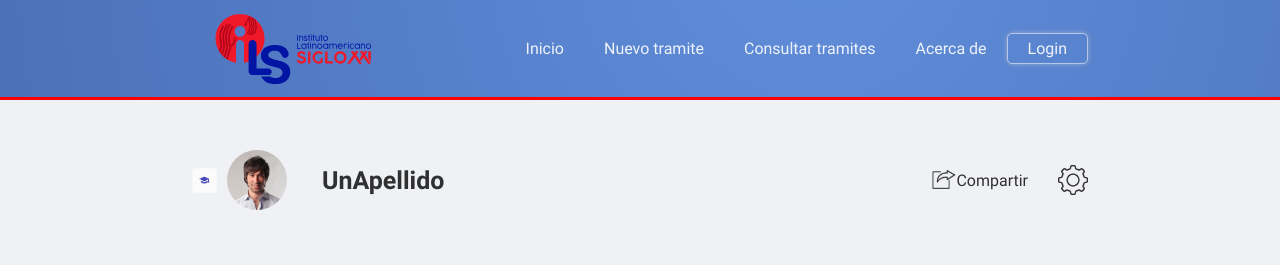
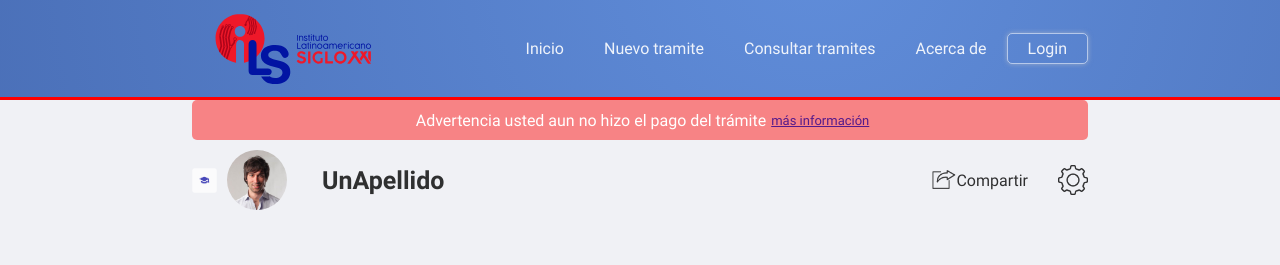
Before and after one commit to RTzm4d48/FUT_CTR-B_v5, a Django app: template myapp/templates/view_fut/proceedings.html in a window 1280 px wide. Shown: the top 265 px of the page. Run offline with Django 4.2, Linux system fonts and the light colour scheme; the template is opened without the code that fills it: most values are stand-ins (such as "Sample title", 1, 10 or a date in 2020); some libraries are stand-ins or nearby versions.

Commit message:
advertencia de falta de pago

```diff
--- a/myapp/templates/create_fut/pay.html
+++ b/myapp/templates/create_fut/pay.html
@@ -140,7 +140,7 @@
         background: #c70909;
       }
 
-      /*AQUI ESTARAN LOS ESTILOS DE POPUP WAIT*/-----------------------
+      /*AQUI ESTARAN LOS ESTILOS DE POPUP WAIT--------------------*/
 
 </style>
 <!-- -----------Share------------- -->
--- a/myapp/templates/view_fut/proceedings.html
+++ b/myapp/templates/view_fut/proceedings.html
@@ -491,11 +491,37 @@ padding: 0px 0px 50px 0px;
     font-weight: bold;
     margin: 0px 5px;
 }
+.content_advertencia{
+    background: #ff000075;
+    position: absolute;/*importante*/
+    width: 70%;
+    margin: auto;
+    top: 0px;
+    left: calc(50% - 35%);
+    color: white;
+    border-radius: 5px;
+    height: 40px;
+    display: flex;
+    justify-content: center;
+    align-items: center;
+}
+.content_advertencia p{
+    margin: 0px 5px;
+}
+.content_advertencia a{
+    font-size: small;
+}
 </style>
 
 <div class="mycontent" >
     <div class="content_dos" >
         <div class="personcontent">
+
+            <div class="content_advertencia">
+                <p>Advertencia usted aun no hizo el pago del trámite</p>
+                <a href="">más información</a>
+            </div>
+
             <div class="data_person">
                 <img src="{% static 'img/icon_student.png' %}" alt="" class="icon_pers">
                 <img src="{% static 'img/profile_user_test.jpg' %}" alt="" class="profil_person">
```
